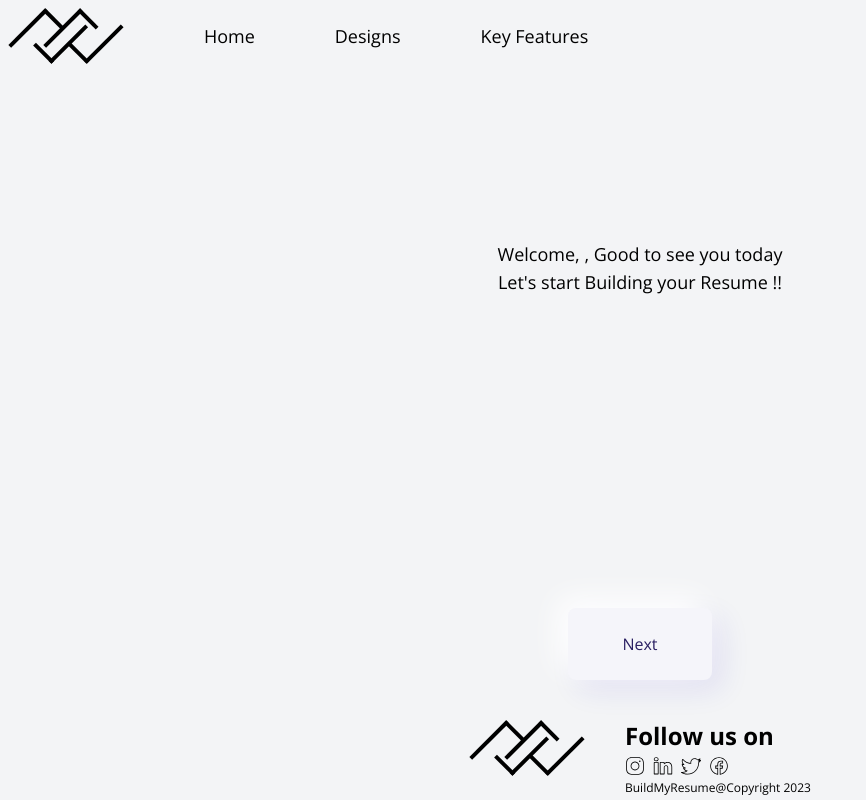
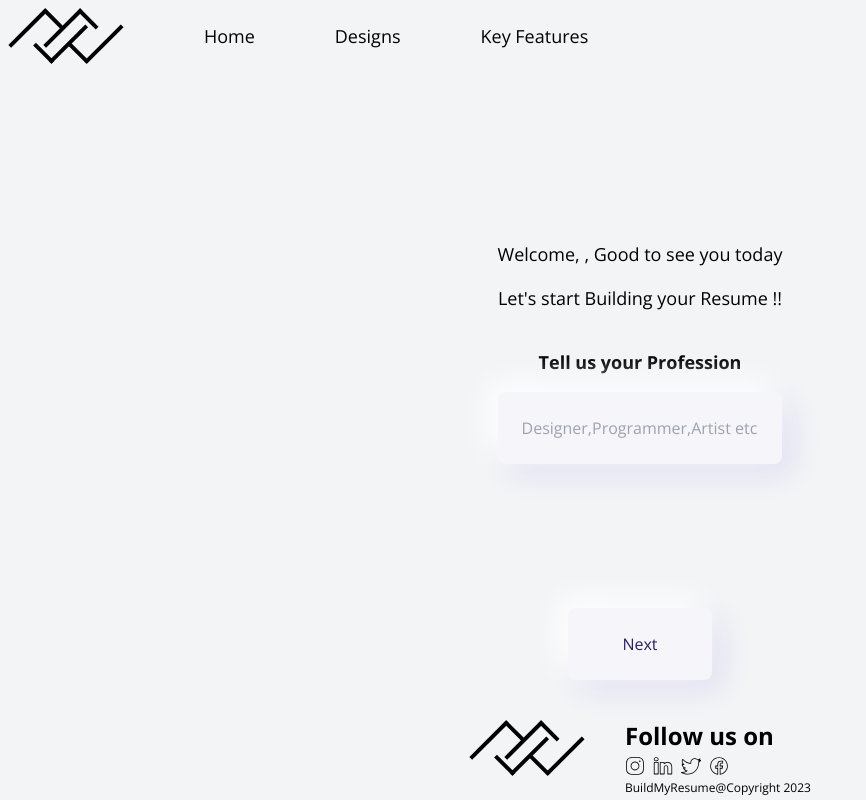
Before and after one commit to PrakashMandal-IV/Build_My_Resume, a React (Create React App) app: page /createdata in a window 1280 px wide. Shown: the whole page, without its empty margins (0-866 px from the left). Built offline with nearby package versions, Linux system fonts and the light colour scheme.

Commit message:
Add : Form 1

```diff
--- a/src/Pages/CreateData.jsx
+++ b/src/Pages/CreateData.jsx
@@ -1,6 +1,6 @@
 import { useEffect, useState } from "react"
 import { PrimaryButton } from "../component/Button";
-
+import styled from 'styled-components'
 const CreateData=()=>{
     const searchParams = new URLSearchParams(window.location.search);
 
@@ -14,8 +14,8 @@ useEffect(()=>{
 },[])
 
 //UserData
-const [UserName,SetUserName] = useState()
-
+const [UserName,SetUserName] = useState('')
+const [Profession,SetProfession] = useState('')
 
 function NextClick(){
     SetScale('scale-0')
@@ -35,16 +35,18 @@ function BackClick(){
     return (<>
             <div className="flex flex-col w-full max-w-[1920px] h-[55vh] mt-[30vh]">
                 {/* {"Intro"} */}
-                <div className={"mx-auto w-full transition-transform "+Scale}>
+                <div className={"mx-auto w-full transition-transform flex flex-col "+Scale}>
                   {Form===1&&(<>
-                       <p className="text-center text-lg">Welcome, <b> {UserName}</b>, Good to see you today</p>
-                       <p className="text-center text-lg">Let's start Building your Resume !!</p>
-
+                      <div className="mx-auto text-center flex flex-col gap-4">
+                      <p className=" text-lg">Welcome, <b> {UserName}</b>, Good to see you today</p>
+                       <p className=" text-lg">Let's start Building your Resume !!</p>
+                       <p className="text-lg font-bold mt-5">Tell us your Profession</p>
+                       <InputBox placeholder="Designer,Programmer,Artist etc" value={Profession} onChange={(e)=>SetProfession(e.target.value)}/>
+                      </div>
                   </>)}
                   {Form===2&&(<>
                        <p className="text-center text-lg">Welcome, <b> {UserName}</b>, Good to see you today</p>
                        <p className="text-center text-lg">Let's start Building your Resume !!</p>
-
                   </>)}
                   </div>
                   <div className="mx-auto mt-auto flex gap-20">
@@ -56,3 +58,38 @@ function BackClick(){
 }
 
 export default CreateData
+
+
+
+const InputBox = styled.input`
+align-items: center;
+background: #f5f5fa;
+border: 0;
+border-radius: 8px;
+box-shadow: -10px -10px 30px 0 #fff, 10px 10px 30px 0 #1d0dca17;
+box-sizing: border-box;
+color: #2a1f62;
+display: flex;
+font-size: 1rem;
+justify-content: center;
+padding: 15px;
+position: relative;
+text-align: left;
+transition: .2s;
+user-select: none;
+-webkit-user-select: none;
+touch-action: manipulation;
+white-space: pre;
+outline: none;
+word-break: normal;
+word-spacing: normal;
+&:hover {
+  background: #f8f8ff;
+  box-shadow: -15px -15px 30px 0 #fff, 15px 15px 30px 0 #1d0dca17;
+}
+
+@media (min-width: 768px) {
+  padding: 24px;
+}
+
+`
--- a/src/Pages/Home.jsx
+++ b/src/Pages/Home.jsx
@@ -1,5 +1,5 @@
 import Resume_1 from "../component/Resumes/Resume_1"
-import { InputBox, PrimaryButton } from "../component/Button";
+import { PrimaryButton } from "../component/Button";
 import ReactToPrint from "react-to-print";
 import { createRef, useEffect, useRef, useState } from "react";
 import homepageBg from '../Assets/HomepageBG.png';
@@ -132,22 +132,7 @@ const Home = () => {
         </div>
       </div>
     </div>
-    <div className="flex lg:hidden md:bg-cover h-[50vh]">
-      <div className="mt-auto px-10 flex flex-col gap-10">
-        <p className=" text-sm text-center mx-auto ">Elevate your job search with our <b> user-friendly website</b>. With multiple intuitive designs and templates, you can effortlessly create a professional <b>resume for free</b> . Impress potential employers and land your dream job today!</p>
 
-        <div className="flex gap-10  mx-auto mb-10">
-          <div className="">
-
-            <InputBox className="h-10 w-full text-sm" placeholder="Tell us your Name" />
-
-          </div>
-          <PrimaryButton Name="Get Started" className="h-10 mt-auto font-semibold   " />
-        </div>
-
-
-      </div>
-    </div>
     <div className="p-6 relative  " id="Designs">
       <p className="text-xl text-center">Checkout our new <b>Designs</b></p>
       <ImageSlideshow images={Images} />
--- a/src/component/Button.jsx
+++ b/src/component/Button.jsx
@@ -42,45 +42,3 @@ const PrimaryButtonStyle = styled.button`
         </>
     )
 }
-
-
-export const InputBox = (props) => {
-  const InputBoxStyle = styled.input`
-  align-items: center;
-  background: #f5f5fa;
-  border: 0;
-  border-radius: 8px;
-  box-shadow: -10px -10px 30px 0 #fff, 10px 10px 30px 0 #1d0dca17;
-  box-sizing: border-box;
-  color: #2a1f62;
-  display: flex;
-  font-size: 1rem;
-  justify-content: center;
-  padding: 15px;
-  position: relative;
-  text-align: left;
-  transition: .2s;
-  user-select: none;
-  -webkit-user-select: none;
-  touch-action: manipulation;
-  white-space: pre;
-  outline: none;
-  word-break: normal;
-  word-spacing: normal;
-  &:hover {
-    background: #f8f8ff;
-    box-shadow: -15px -15px 30px 0 #fff, 15px 15px 30px 0 #1d0dca17;
-  }
-
-  @media (min-width: 768px) {
-    padding: 24px;
-  }
-
-  `
-
-  return (
-  <>
-  <InputBoxStyle {...props} />
-  </>
-  )
-  }
```
